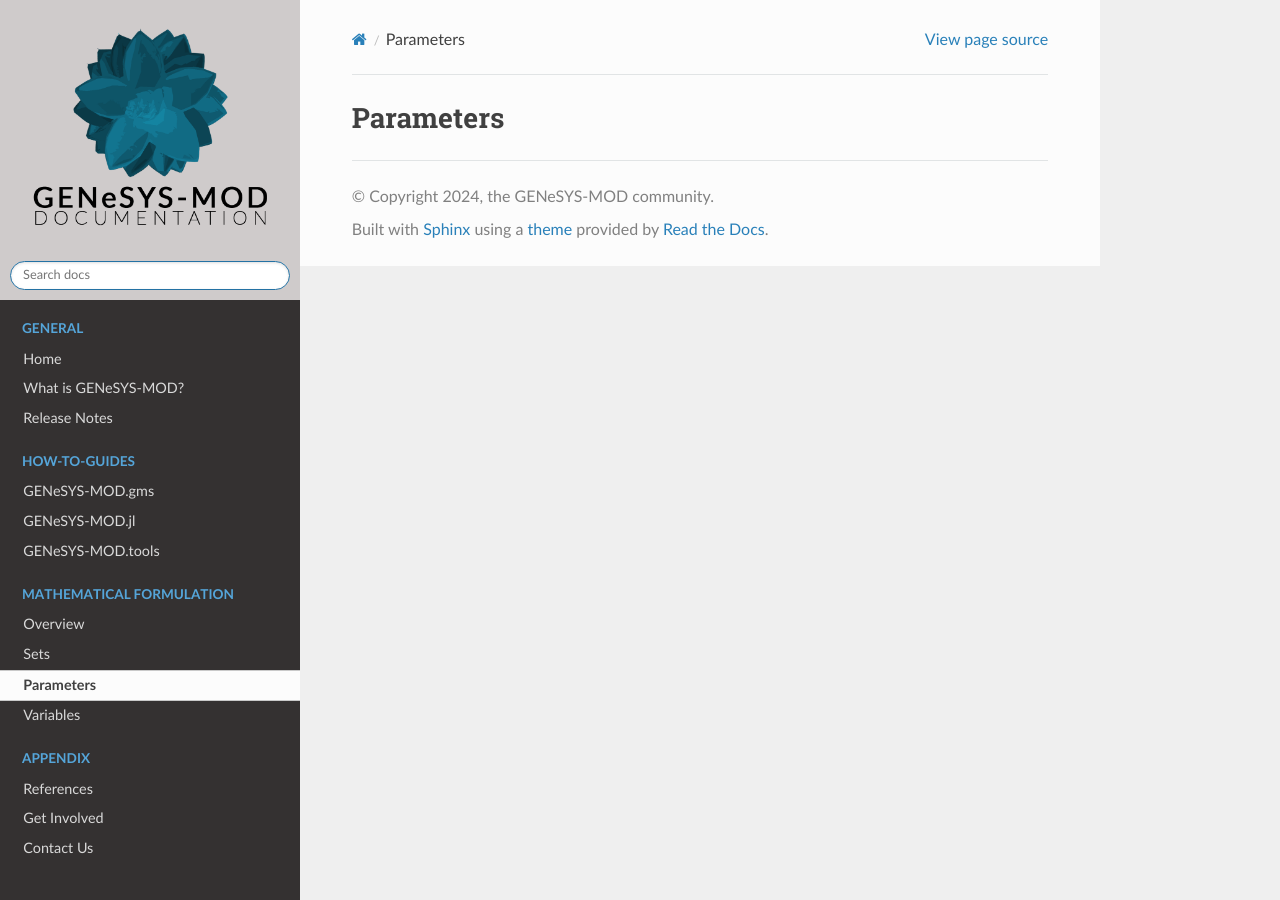
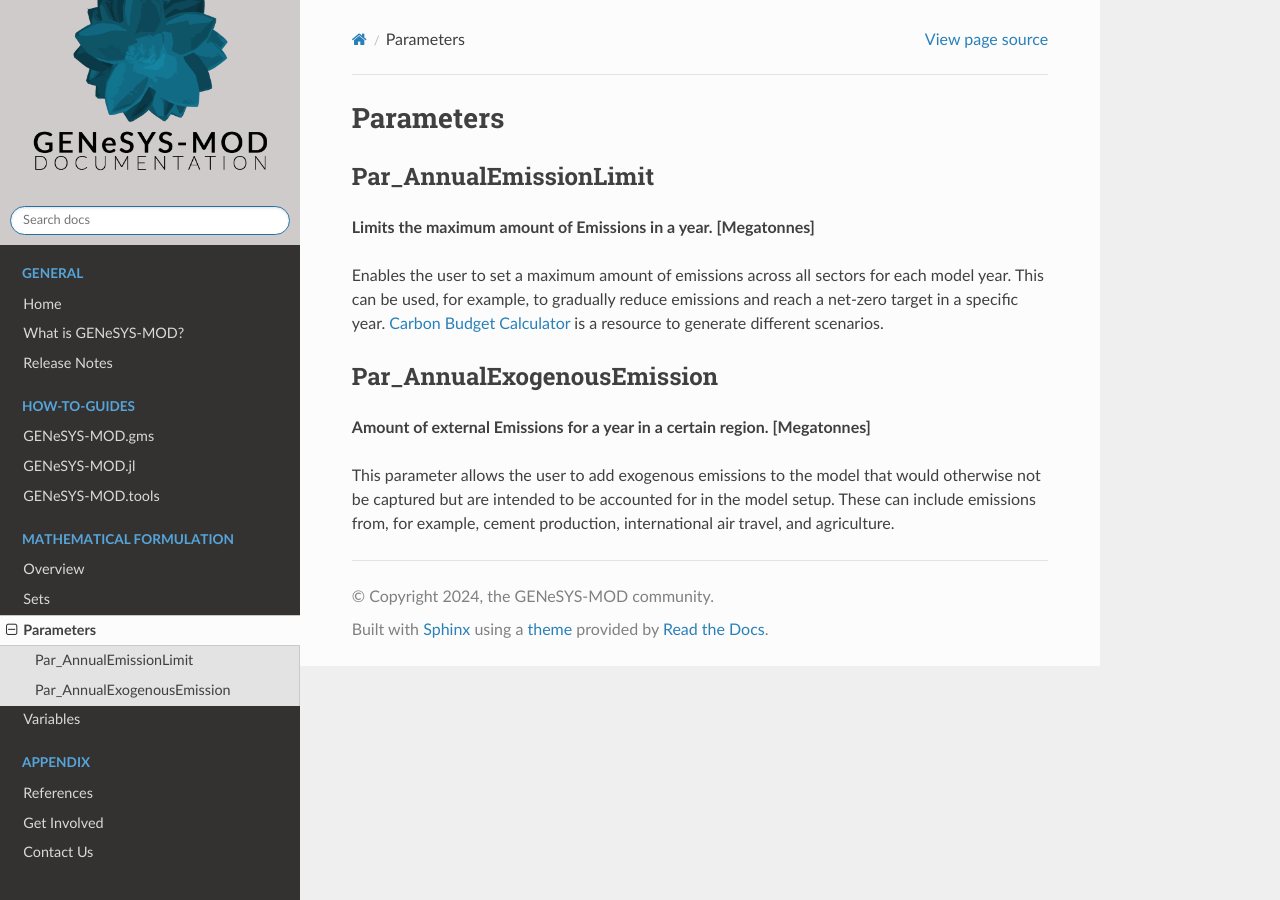
Before and after one commit to GENeSYS-MOD/GENeSYS_MOD.readthedocs, a Sphinx documentation site: the page built from docs/source/mathematical_formulation/parameters.rst, in a window 1280 px wide. Built offline with Sphinx 7.4.7 and the Read the Docs theme 3.1.0, drawn with Linux system fonts in a browser that asks for light colours.

Commit message:
added two parameters as test

```diff
--- a/docs/source/mathematical_formulation/parameters.rst
+++ b/docs/source/mathematical_formulation/parameters.rst
@@ -1,2 +1,16 @@
 Parameters
 ==============
+
+
+Par_AnnualEmissionLimit
+--------------
+**Limits the maximum amount of Emissions in a year. [Megatonnes]**
+
+Enables the user to set a maximum amount of emissions across all sectors for each model year. This can be used, for example, to gradually reduce emissions and reach a net-zero target in a specific year. `Carbon Budget Calculator <https://carbonbudgetcalculator.com/>`_  is a resource to generate different scenarios.
+
+Par_AnnualExogenousEmission
+--------------
+
+**Amount of external Emissions for a year in a certain region. [Megatonnes]**
+
+This parameter allows the user to add exogenous emissions to the model that would otherwise not be captured but are intended to be accounted for in the model setup. These can include emissions from, for example, cement production, international air travel, and agriculture.
```
